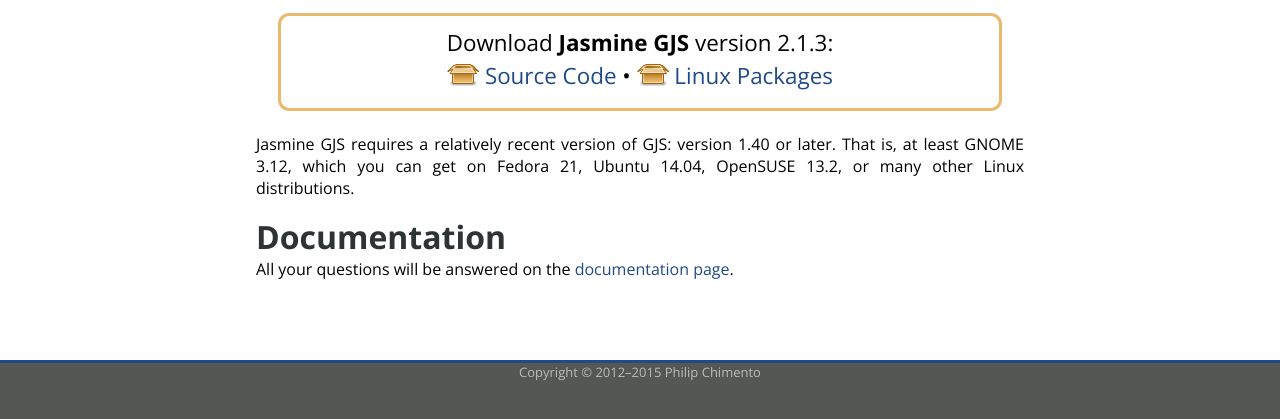
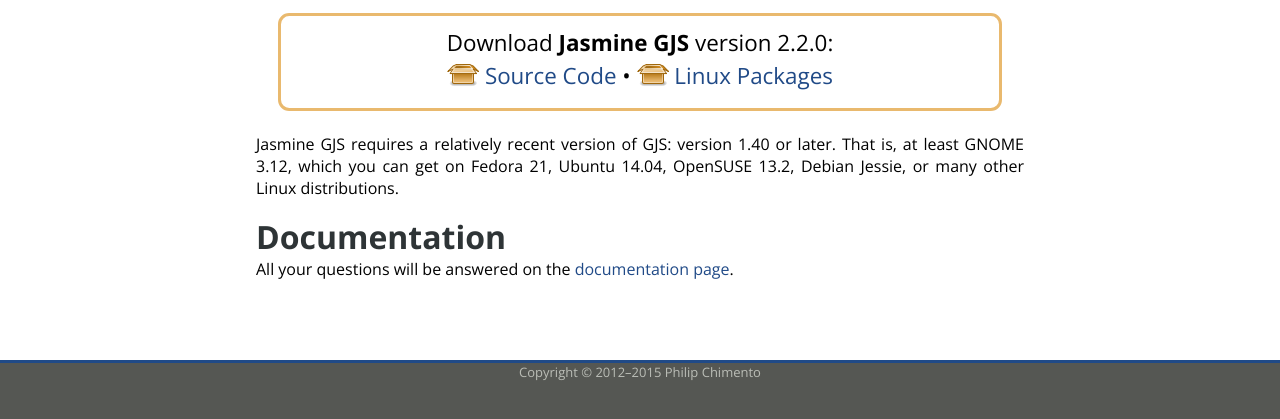
Before and after one commit to ptomato/ptomato.github.com, a Jekyll site: the page built from opensource/jasmine/jasmine.md, in a window 1280 px wide, cut to the strip 324-743 px from the top of the page. Built offline with Jekyll 4.4.1, drawn with Linux system fonts in a browser that asks for light colours.

Commit message:
Add new version of Jasmine GJS
This is the release of version 2.2.0.

```diff
--- a/opensource/jasmine/jasmine.md
+++ b/opensource/jasmine/jasmine.md
@@ -9,13 +9,13 @@
 # Download #
 
 <p class="callout">
-    Download <strong>Jasmine GJS</strong> version 2.1.3:<br/>
-    <a class="source-download" href="/downloads/jasmine-gjs-2.1.3.tar.xz">Source Code</a> &bull;
+    Download <strong>Jasmine GJS</strong> version 2.2.0:<br/>
+    <a class="source-download" href="/downloads/jasmine-gjs-2.2.0.tar.xz">Source Code</a> &bull;
     <a class="source-download" href="http://software.opensuse.org/download/package?project=home:ptomato&amp;package=jasmine-gjs">Linux Packages</a>
 </p>
 
 Jasmine GJS requires a relatively recent version of GJS: version 1.40 or later.
-That is, at least GNOME 3.12, which you can get on Fedora 21, Ubuntu 14.04, OpenSUSE 13.2, or many other Linux distributions.
+That is, at least GNOME 3.12, which you can get on Fedora 21, Ubuntu 14.04, OpenSUSE 13.2, Debian Jessie, or many other Linux distributions.
 
 # Documentation #
 
```
Also changed, not shown: 1 other file.
